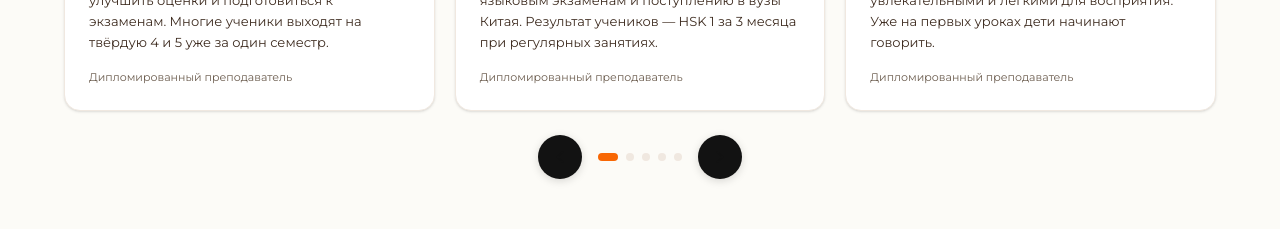
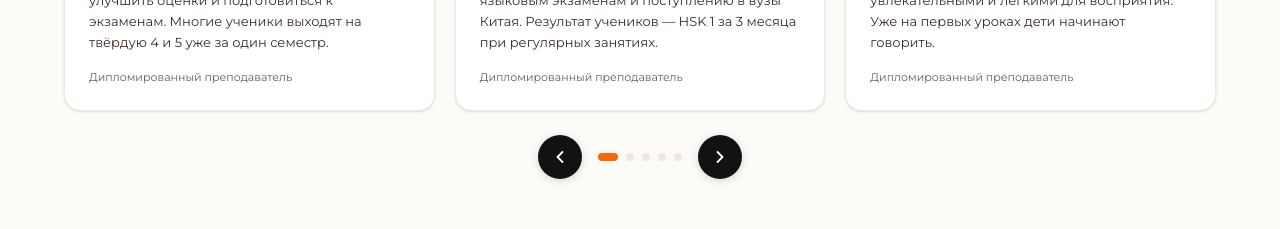
Before and after one commit to orelkrylatiy/HAO_lending, a Next.js app: page / in a window 1280 px wide. Shown: the part 2180-2409 px from the top of the page. Built offline with nearby package versions, Linux system fonts and the light colour scheme.

Commit message:
Fix teachers carousel controls

```diff
--- a/app/components/Teachers.tsx
+++ b/app/components/Teachers.tsx
@@ -77,21 +77,23 @@ export default function Teachers() {
 
         {/* Navigation */}
         <div className="flex items-center justify-center gap-4 mt-6">
-          <button onClick={prev} aria-label="Предыдущий" className="carousel-btn">
-            <svg width="20" height="20" viewBox="0 0 24 24" fill="none"><path d="M15 18l-6-6 6-6" stroke="currentColor" strokeWidth="2.2" strokeLinecap="round" strokeLinejoin="round"/></svg>
+          <button type="button" onClick={prev} aria-label="Предыдущий" className="carousel-btn">
+            <svg width="20" height="20" viewBox="0 0 24 24" fill="none" aria-hidden="true"><path d="M15 18l-6-6 6-6" stroke="currentColor" strokeWidth="2.2" strokeLinecap="round" strokeLinejoin="round"/></svg>
           </button>
-          <div className="flex gap-2">
+          <div className="flex items-center gap-2">
             {TEACHERS.map((_, i) => (
               <button
                 key={i}
+                type="button"
                 onClick={() => setStart(i)}
                 aria-label={`Преподаватель ${i + 1}`}
-                className={`w-2 h-2 rounded-full transition-all ${i === start ? "bg-[#F86704] w-5" : "bg-[#f0e8e0]"}`}
+                aria-pressed={i === start}
+                className={`carousel-dot ${i === start ? "carousel-dot-active" : "carousel-dot-inactive"}`}
               />
             ))}
           </div>
-          <button onClick={next} aria-label="Следующий" className="carousel-btn">
-            <svg width="20" height="20" viewBox="0 0 24 24" fill="none"><path d="M9 18l6-6-6-6" stroke="currentColor" strokeWidth="2.2" strokeLinecap="round" strokeLinejoin="round"/></svg>
+          <button type="button" onClick={next} aria-label="Следующий" className="carousel-btn">
+            <svg width="20" height="20" viewBox="0 0 24 24" fill="none" aria-hidden="true"><path d="M9 18l6-6-6-6" stroke="currentColor" strokeWidth="2.2" strokeLinecap="round" strokeLinejoin="round"/></svg>
           </button>
         </div>
       </div>
--- a/app/globals.css
+++ b/app/globals.css
@@ -75,12 +75,48 @@ html {
 .carousel-btn {
   width: 44px;
   height: 44px;
+  min-width: 44px;
+  min-height: 44px;
+  border: 0;
+  outline: none;
+  cursor: pointer;
   border-radius: 9999px;
   background-color: var(--color-text);
-  display: flex;
+  color: #fff;
+  display: inline-flex;
   align-items: center;
   justify-content: center;
-  transition: background-color 0.15s;
+  flex-shrink: 0;
+  appearance: none;
+  -webkit-appearance: none;
+  transition: transform 0.2s ease, opacity 0.2s ease, background-color 0.2s ease, box-shadow 0.2s ease;
   box-shadow: 0 2px 8px rgba(0,0,0,0.15);
 }
-.carousel-btn:hover { background-color: #333; }
+.carousel-btn:hover {
+  background-color: #333;
+  transform: scale(1.05);
+}
+.carousel-btn:focus-visible {
+  box-shadow: 0 0 0 3px rgba(248, 103, 4, 0.28);
+}
+.carousel-dot {
+  height: 8px;
+  border: 0;
+  outline: none;
+  cursor: pointer;
+  border-radius: 9999px;
+  appearance: none;
+  -webkit-appearance: none;
+  transition: all 0.2s ease;
+}
+.carousel-dot-active {
+  width: 20px;
+  background: var(--color-primary);
+}
+.carousel-dot-inactive {
+  width: 8px;
+  background: #f0e8e0;
+}
+.carousel-dot:focus-visible {
+  box-shadow: 0 0 0 3px rgba(248, 103, 4, 0.18);
+}
```
